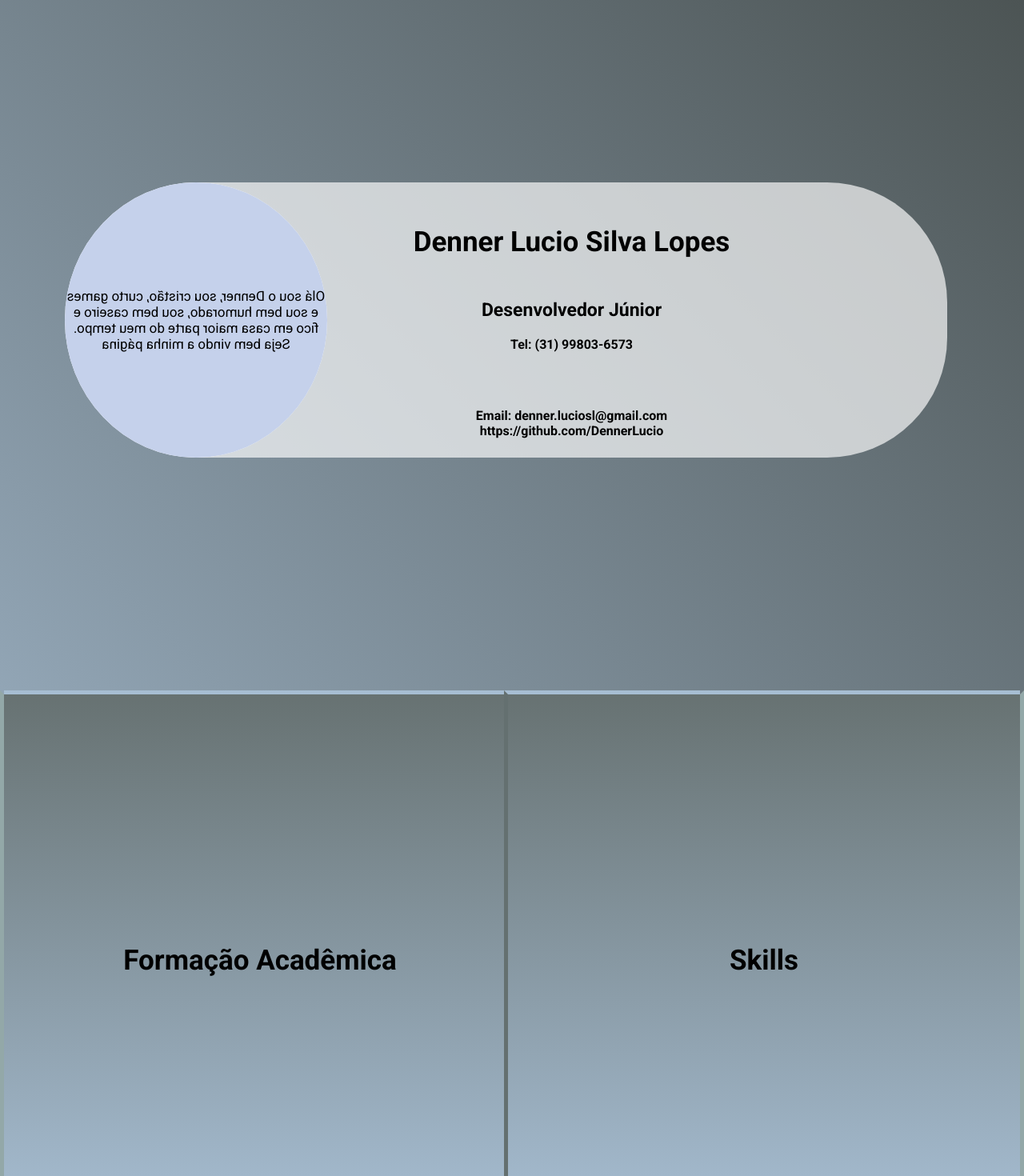
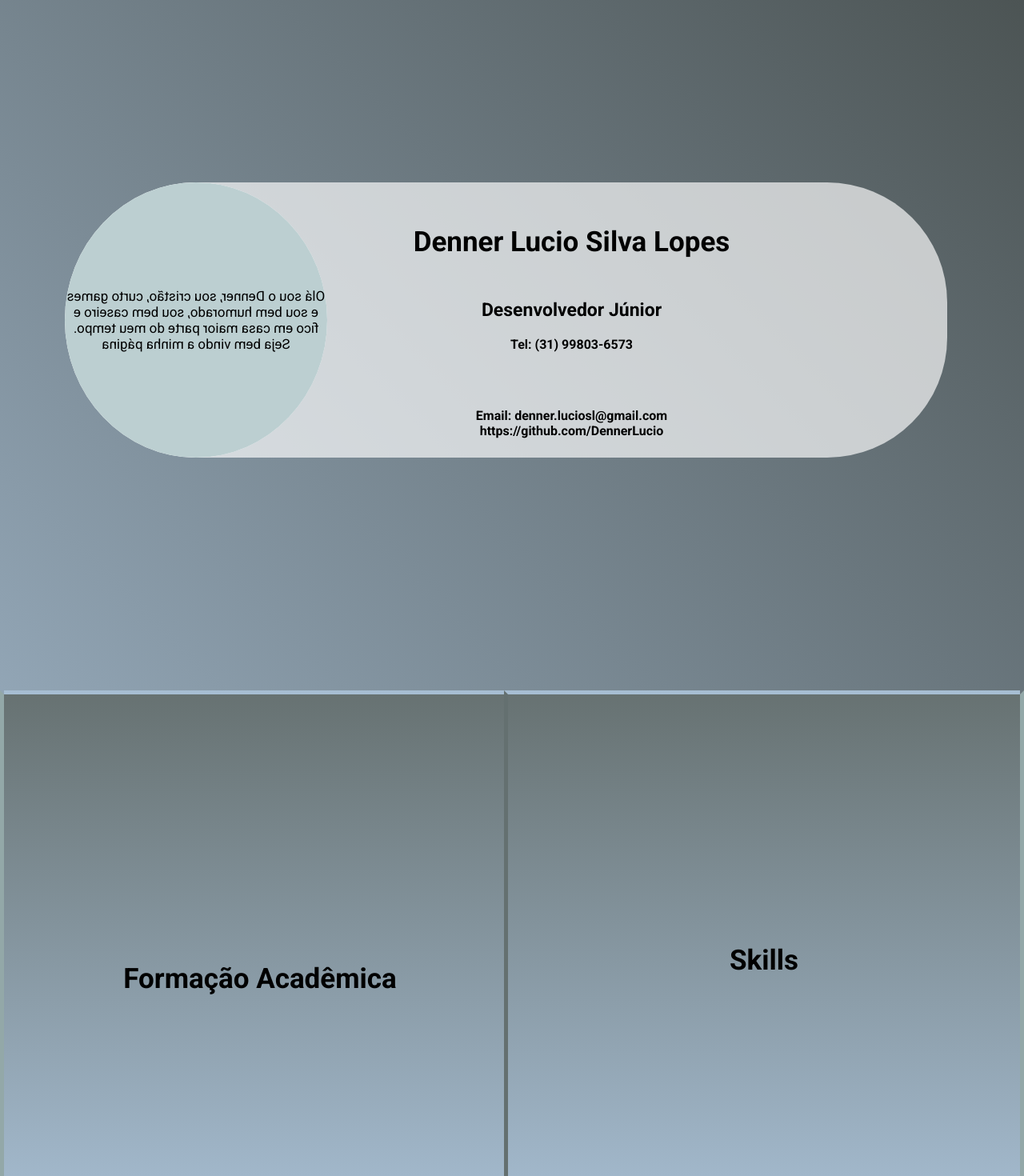
Before and after one commit to DennerLucio/DennerLucio.github.io, a React (Create React App) app: page / in a window 1280 px wide. Shown: the top 1470 px of the page at 80% size. Built offline with nearby package versions, Linux system fonts and the light colour scheme.

Commit message:
conserto de bug article

```diff
--- a/src/app.css
+++ b/src/app.css
@@ -1,7 +1,7 @@
 
 ::-webkit-scrollbar {
-  width: 0px;
-  height: 0px;
+  /* width: 0px;
+  height: 0px; */
 }
 body {
   padding: 0;
@@ -23,4 +23,4 @@ body {
     background-position: 0% 50%;
   }
 }
-body, input, span, p, button, textarea{font-family: 'Roboto', sans-serif;}
+body, input, span, p, h1, h3, button, textarea{font-family: 'Roboto', sans-serif;}
--- a/src/components/Home/Header.css
+++ b/src/components/Home/Header.css
@@ -40,7 +40,7 @@
 
 #back {
   border-radius: 100%;
-  background-color: #c5d1eb;
+  background-color: #bccfd1;
 }
 #card {
   display: flex;
--- a/src/components/Info/Article.css
+++ b/src/components/Info/Article.css
@@ -85,7 +85,11 @@ h3{
   font-size: 23px;
   margin:  20px auto 20px auto;
 }
-
+#fortitulo{
+  position: absolute;
+  top: 50%;
+  transform: translateY(-50%)
+}
 
 
 span{
@@ -97,6 +101,7 @@ a{
 }
 
 .divSkill{
+ overflow: hidden;
   display: none;
   flex-direction: row;
   animation-name: textForm ;
--- a/src/components/Info/Article.js
+++ b/src/components/Info/Article.js
@@ -6,10 +6,14 @@ const Article = () => {
   function confereE() {
     c = !c;
     var divHis = document.getElementById("divHis");
+    var tit = document.getElementById("fortitulo")
     if (c) {
       divHis.style.display = "none";
+     tit.style.top= "50%"
+
     } else {
       divHis.style.display = "flex";
+      tit.style.top= "10%"
     }
   }
 
--- a/src/components/Rodape/Footer.css
+++ b/src/components/Rodape/Footer.css
@@ -7,7 +7,7 @@
 .rodape{
     display: flex;
     width: 100vw;
-    height: 70vh;
+    height: 100vh;
     align-items: center;
     justify-content: center;
     background-color: rgb(88, 88, 88);
```
